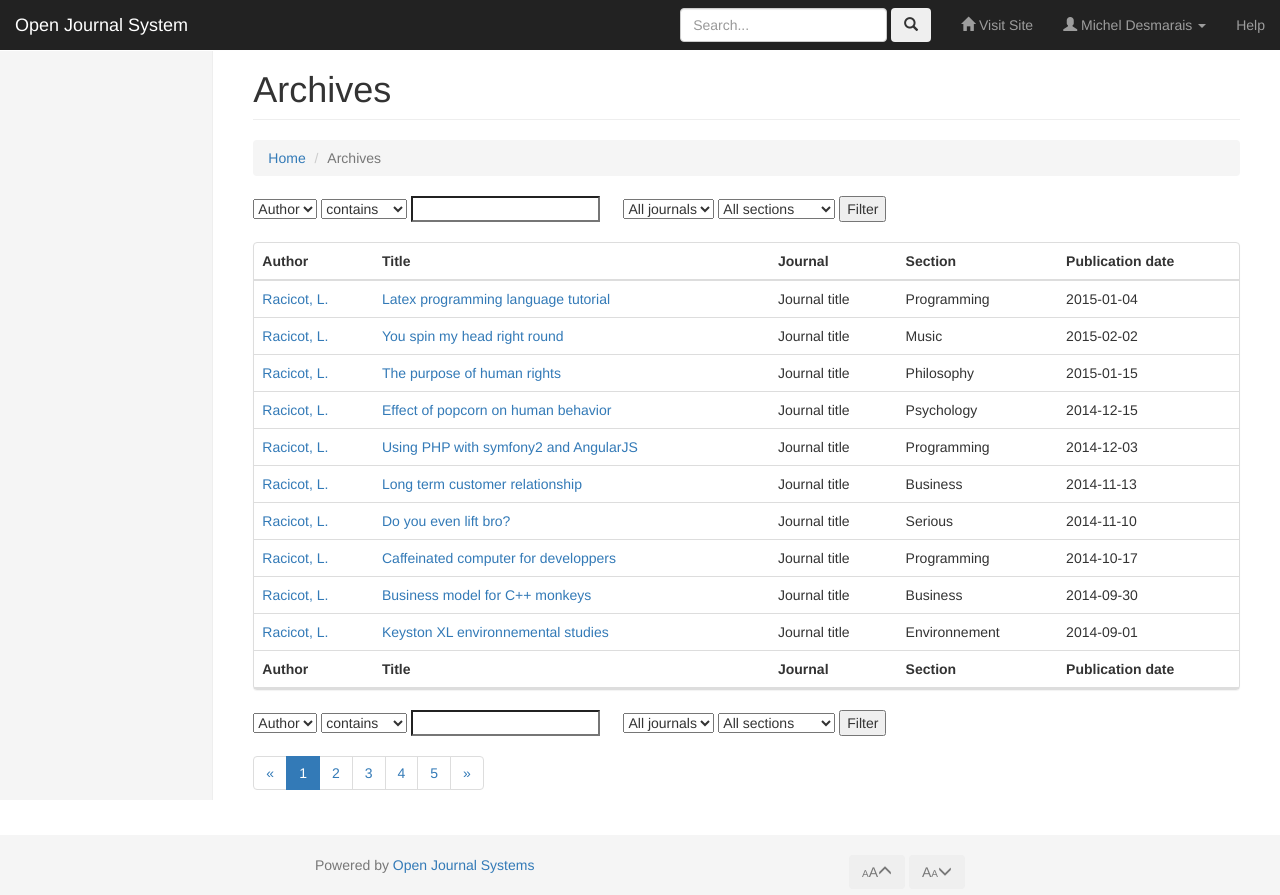
After one commit to ArchSirius/log2420-project, a PHP site: template views/reviewer/archives.twig in a window 1280 px wide. The commit adds this page. Run offline with PHP 8.4, Linux system fonts and the light colour scheme; the template is opened without the code that fills it, so the values that code supplies are empty; some libraries are stand-ins or nearby versions.

Commit message:
corrections editor tableaux + author archives

```diff
--- a/views/base.twig
+++ b/views/base.twig
@@ -169,6 +169,9 @@
                 <li{% if 'reviewer_reviewing' == active_page %} class="active"{% endif %}>
                   <a href="{{ app.url_generator.generate('reviewer_reviewing') }}">Active reviewing</a>
                 </li>
+                <li{% if 'reviewer_archives' == active_page %} class="active"{% endif %}>
+                  <a href="{{ app.url_generator.generate('reviewer_archives') }}">Archives</a>
+                </li>
             </ul>
           {% endif %}
 
--- a/views/editor/inediting.twig
+++ b/views/editor/inediting.twig
@@ -9,10 +9,6 @@
     <li><a href="{{ app.url_generator.generate('editor_dashboard') }}">Home</a></li>
     <li class="active">Editing</li>
   </ol>
-
-<div class="panel panel-default">
-  <!-- Default panel contents -->
-  <div class="panel-heading"><a href="{{ app.url_generator.generate('editor_inediting') }}">Active editing</a></div>
 
   <!-- Table -->
   <table class="table">
@@ -52,6 +48,5 @@
     </tr>
 
   </table>
-</div>
 
 {% endblock %}
--- a/views/editor/inreview.twig
+++ b/views/editor/inreview.twig
@@ -9,10 +9,6 @@
     <li><a href="{{ app.url_generator.generate('editor_dashboard') }}">Home</a></li>
     <li class="active">Review</li>
   </ol>
-
-<div class="panel panel-default">
-  <!-- Default panel contents -->
-  <div class="panel-heading"><a href="{{ app.url_generator.generate('editor_inreview') }}">Active reviews</a></div>
 
   <!-- Table -->
   <table class="table">
@@ -56,6 +52,5 @@
     </tr>
 
   </table>
-</div>
 
 {% endblock %}
--- a/views/editor/unassigned.twig
+++ b/views/editor/unassigned.twig
@@ -9,10 +9,6 @@
     <li><a href="{{ app.url_generator.generate('editor_dashboard') }}">Home</a></li>
     <li class="active">Unassigned</li>
   </ol>
-
-<div class="panel panel-default">
-  <!-- Default panel contents -->
-  <div class="panel-heading"><a href="{{ app.url_generator.generate('editor_unassigned') }}">New submissions</a></div>
 
   <!-- Table -->
   <table class="table">
@@ -64,6 +60,5 @@
     </tr>
 
   </table>
-</div>
 
 {% endblock %}
--- /dev/null
+++ b/views/reviewer/archives.twig
@@ -0,0 +1,192 @@
+{% extends "base.twig" %}
+{% set active_page = "reviewer_archives" %}
+
+{% block title %}Archives{% endblock %}
+
+{% block content %}
+  <h1 class="page-header">Archives</h1>
+   <ol class="breadcrumb">
+    <li><a href="{{ app.url_generator.generate('reviewer_dashboard') }}">Home</a></li>
+    <li class="active">Archives</li>
+  </ol>
+
+  <form>
+  <select>
+    <option>Author</option>
+    <option>Title</option>
+    <option>Tags</option>
+  </select>
+  <select>
+    <option>contains</option>
+    <option>equals</option>
+    <option>starts with</option>
+  </select>
+  <input type="search" value="" />
+    &nbsp;&nbsp;&nbsp;&nbsp;
+    <select>
+      <option>All journals</option>
+      <option>Journal 1</option>
+      <option>Journal 2</option>
+    </select>
+    <select>
+      <option>All sections</option>
+      <option>Programming</option>
+      <option>Music</option>
+      <option>Philosophy</option>
+      <option>Psychology</option>
+      <option>Business</option>
+      <option>Serious</option>
+      <option>Environnement</option>
+    </select>
+    <input type="submit" value="Filter" />
+
+  </form>
+
+  <br />
+  <div class="panel panel-default">
+    <table class="table">
+      <thead>
+        <tr>
+          <th>Author</th>
+          <th>Title</th>
+          <th>Journal</th>
+          <th>Section</th>
+          <th>Publication date</th>
+        </tr>
+      </thead>
+      <tbody>
+        <tr>
+          <td><a>Racicot, L.</a></td>
+          <td><a href="{{ app.url_generator.generate('author_submission_detail', {id: 1}) }}"> Latex programming language tutorial</a></td>
+          <td>Journal title</td>
+          <td>Programming</td>
+          <td>2015-01-04</td>
+        </tr>
+        <tr>
+          <td><a>Racicot, L.</a></td>
+          <td><a href="{{ app.url_generator.generate('author_submission_detail', {id: 2}) }}"> You spin my head right round</a></td>
+          <td>Journal title</td>
+          <td>Music</td>
+          <td>2015-02-02</td>
+        </tr>
+        <tr>
+          <td><a>Racicot, L.</a></td>
+          <td><a href="{{ app.url_generator.generate('author_submission_detail', {id: 3}) }}"> The purpose of human rights</a></td>
+          <td>Journal title</td>
+          <td>Philosophy</td>
+          <td>2015-01-15</td>
+        </tr>
+        <tr>
+          <td><a>Racicot, L.</a></td>
+          <td><a href="{{ app.url_generator.generate('author_submission_detail', {id: 4}) }}"> Effect of popcorn on human behavior</a></td>
+          <td>Journal title</td>
+          <td>Psychology</td>
+          <td>2014-12-15</td>
+        </tr>
+        <tr>
+          <td><a>Racicot, L.</a></td>
+          <td><a href="{{ app.url_generator.generate('author_submission_detail', {id: 5}) }}"> Using PHP with symfony2 and AngularJS</a></td>
+          <td>Journal title</td>
+          <td>Programming</td>
+          <td>2014-12-03</td>
+        </tr>
+        <tr>
+          <td><a>Racicot, L.</a></td>
+          <td><a href="{{ app.url_generator.generate('author_submission_detail', {id: 6}) }}"> Long term customer relationship</a></td>
+          <td>Journal title</td>
+          <td>Business</td>
+          <td>2014-11-13</td>
+        </tr>
+        <tr>
+          <td><a>Racicot, L.</a></td>
+          <td><a href="{{ app.url_generator.generate('author_submission_detail', {id: 7}) }}"> Do you even lift bro?</a></td>
+          <td>Journal title</td>
+          <td>Serious</td>
+          <td>2014-11-10</td>
+        </tr>
+        <tr>
+          <td><a>Racicot, L.</a></td>
+          <td><a href="{{ app.url_generator.generate('author_submission_detail', {id: 8}) }}"> Caffeinated computer for developpers</a></td>
+          <td>Journal title</td>
+          <td>Programming</td>
+          <td>2014-10-17</td>
+        </tr>
+        <tr>
+          <td><a>Racicot, L.</a></td>
+          <td><a href="{{ app.url_generator.generate('author_submission_detail', {id: 9}) }}"> Business model for C++ monkeys</a></td>
+          <td>Journal title</td>
+          <td>Business</td>
+          <td>2014-09-30</td>
+        </tr>
+        <tr>
+          <td><a>Racicot, L.</a></td>
+          <td><a href="{{ app.url_generator.generate('author_submission_detail', {id: 10}) }}"> Keyston XL environnemental studies</a></td>
+          <td>Journal title</td>
+          <td>Environnement</td>
+          <td>2014-09-01</td>
+        </tr>
+      </tbody>
+      <thead>
+        <tr>
+          <th>Author</th>
+          <th>Title</th>
+          <th>Journal</th>
+          <th>Section</th>
+          <th>Publication date</th>
+        </tr>
+      </thead>
+    </table>
+  </div>
+  <form>
+  <select>
+    <option>Author</option>
+    <option>Title</option>
+    <option>Tags</option>
+  </select>
+  <select>
+    <option>contains</option>
+    <option>equals</option>
+    <option>starts with</option>
+  </select>
+  <input type="search" value="" />
+    &nbsp;&nbsp;&nbsp;&nbsp;
+    <select>
+      <option>All journals</option>
+      <option>Journal 1</option>
+      <option>Journal 2</option>
+    </select>
+    <select>
+      <option>All sections</option>
+      <option>Programming</option>
+      <option>Music</option>
+      <option>Philosophy</option>
+      <option>Psychology</option>
+      <option>Business</option>
+      <option>Serious</option>
+      <option>Environnement</option>
+    </select>
+    <input type="submit" value="Filter" />
+
+  </form>
+
+  <nav>
+    <ul class="pagination">
+      <li>
+        <a href="#" aria-label="Previous">
+          <span aria-hidden="true">&laquo;</span>
+        </a>
+      </li>
+      <li class="active"><a href="#">1</a></li>
+      <li><a href="#">2</a></li>
+      <li><a href="#">3</a></li>
+      <li><a href="#">4</a></li>
+      <li><a href="#">5</a></li>
+      <li>
+        <a href="#" aria-label="Next">
+          <span aria-hidden="true">&raquo;</span>
+        </a>
+      </li>
+    </ul>
+  </nav>
+
+{% endblock %}
```
Also changed, not shown: index.php (+8 -0 lines).
